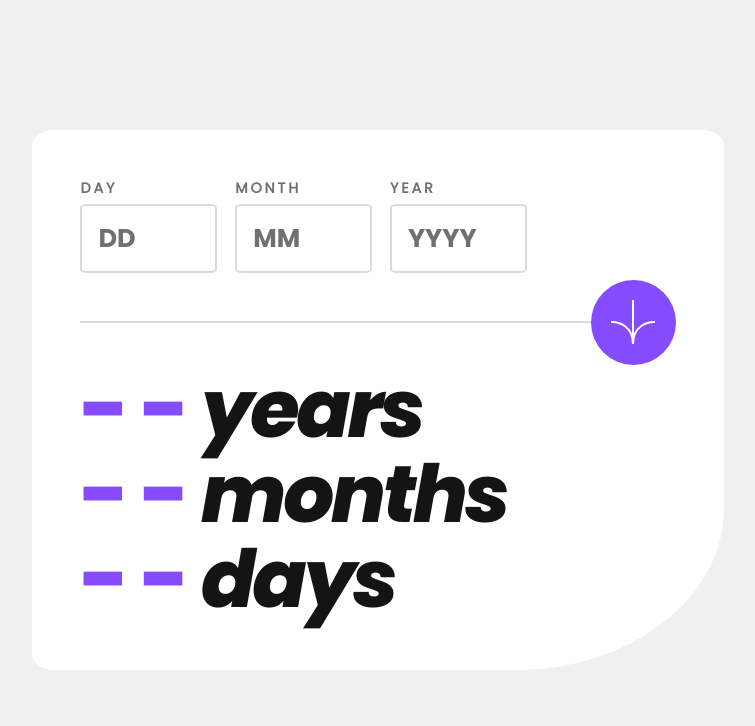
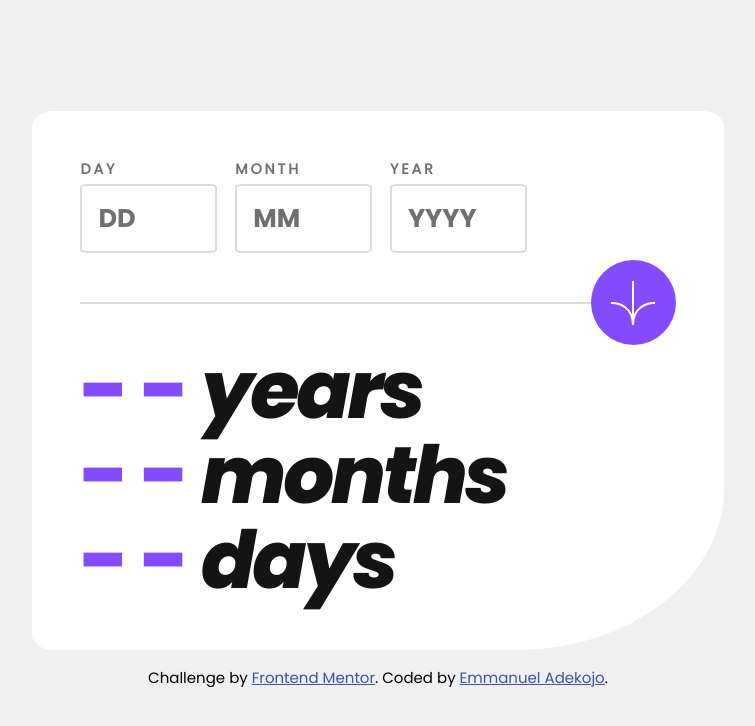
Before and after one commit to Yembot31013/age-calculator-app, a plain HTML site: page index.html in a window 1280 px wide. Shown: the whole page, without its empty margins (262-1017 px from the left). Drawn offline with Linux system fonts and the light colour scheme.

Commit message:
first commit

```diff
--- a/assets/css/style.css
+++ b/assets/css/style.css
@@ -45,6 +45,8 @@ body{
   width: 100vw;
   height: 100vh;
   display: flex;
+  flex-direction: column;
+  gap: 1rem;
   justify-content: center;
   align-items: center;
   background: var(--Off-white);
--- a/index.html
+++ b/index.html
@@ -11,7 +11,7 @@
 
   <!-- Feel free to remove these styles or customise in your own stylesheet 👍 -->
   <style>
-    .attribution { font-size: 11px; text-align: center; }
+    .attribution { font-size: 15px; text-align: center; }
     .attribution a { color: hsl(228, 45%, 44%); }
   </style>
 </head>
@@ -57,13 +57,13 @@
         </div>
       </div>
     </div>
+    <div class="attribution">
+      Challenge by <a href="https://www.frontendmentor.io?ref=challenge" target="_blank">Frontend Mentor</a>.
+      Coded by <a href="https://codewithyembot.vercel.app">Emmanuel Adekojo</a>.
+    </div>
   </div>
 
   <script src="assets/js/main.js"></script>
 
-  <!-- <div class="attribution">
-    Challenge by <a href="https://www.frontendmentor.io?ref=challenge" target="_blank">Frontend Mentor</a>.
-    Coded by <a href="#">Your Name Here</a>.
-  </div> -->
 </body>
 </html>
```
